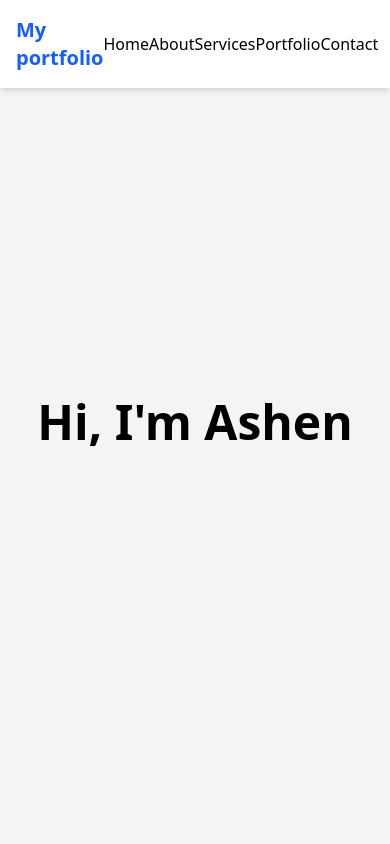
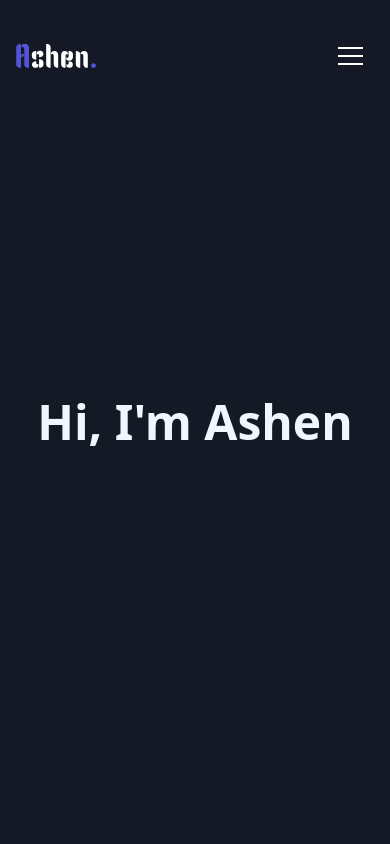
Before and after one commit to KavinduAshenSenarath/ashensenarath-portfolio, a React (Vite) app: page / in a window 390 px wide. Shown: the top 844 px of the page. Built offline with nearby package versions, Linux system fonts and the light colour scheme.

Commit message:
feat:add the hamburger menu

```diff
--- a/package.json
+++ b/package.json
@@ -11,6 +11,7 @@
   },
   "dependencies": {
     "@tailwindcss/vite": "^4.1.17",
+    "hamburger-react": "^2.5.2",
     "react": "^19.2.0",
     "react-dom": "^19.2.0",
     "react-scroll": "^1.9.3",
--- a/src/components/layout/Navbar.jsx
+++ b/src/components/layout/Navbar.jsx
@@ -1,40 +1,42 @@
 import { Link } from "react-scroll";
+import { Sling as Hamburger } from 'hamburger-react';
+import React, { useState } from "react";
 
 function Navbar() {
+    const [isOpen, setOpen] = useState(false);
     return (
+        <div>
+            < nav className=" fixed w-full  top-0 left-0 z-50 bg-[#151925] px-4 py-4 flex justify-between items-center" >
+                <img src='logo-m.svg' alt='logo' className='w-20 h-20 top-0 cursor-pointer' />
+                <Hamburger
+                    toggled={isOpen}
+                    toggle={setOpen}
+                    color='#ffffff'
+                    size={25}
+                />
+            </nav >
 
-        <nav className="fixed top-0 left-0 w-full bg-white shadow-md z-50">
-            <div className="max-w-7xl mx-auto flex justify-between items-center p-4">
-
-                <h1 className='text-xl font-bold text-blue-600'>My portfolio</h1>
-                <div classname='space-x-6'>
-                    <Link to="hero" smoth={true} duration={500} offset={-80} className="cursor-pointer hover:text-blue-600">
+            {isOpen && (
+                <div className="fixed top-16 right-4 text-center bg-[#1c2030] text-white rounded-lg shadow-lg py-4 px-6 flex flex-col gap-4  mt-2 w-50 z-70">
+                    <a href="#home" onClick={() => setOpen(false)} className="text-base hover:text-[#5254D8]">
                         Home
-                    </Link>
-                    <Link to="about" smooth={true} duration={500} offset={-80}
-                        className="cursor-pointer hover:text-blue-600">
+                    </a>
+                    <a href="#about" onClick={() => setOpen(false)} className="text-base hover:text-[#5254D8]">
                         About
-                    </Link>
-
-                    <Link to="services" smooth={true} duration={500} offset={-80}
-                        className="cursor-pointer hover:text-blue-600">
+                    </a>
+                    <a href="#services" onClick={() => setOpen(false)} className="text-base hover:text-[#5254D8]">
                         Services
-                    </Link>
-
-                    <Link to="portfolio" smooth={true} duration={500} offset={-80}
-                        className="cursor-pointer hover:text-blue-600">
+                    </a>
+                    <a href="#portfolio" onClick={() => setOpen(false)} className="text-base hover:text-[#5254D8]">
                         Portfolio
-                    </Link>
-
-                    <Link to="contact" smooth={true} duration={500} offset={-80}
-                        className="cursor-pointer hover:text-blue-600">
+                    </a>
+                    <a href="#contact" onClick={() => setOpen(false)} className="text-base hover:text-[#5254D8]">
                         Contact
-                    </Link>
+                    </a>
                 </div>
-            </div>
-        </nav>
+            )}
 
 
-
+        </div>
     )
 } export default Navbar;
--- a/src/components/sections/Hero.jsx
+++ b/src/components/sections/Hero.jsx
@@ -2,8 +2,8 @@ function Hero() {
 
 
     return (
-        <section id="hero" className="h-screen flex items-center justify-center bg-gray-100">
-            <h1 className="text-5xl font-bold">Hi, I'm Ashen</h1>
+        <section id="hero" className="h-screen flex items-center justify-center bg-[#151925]">
+            <h1 className="text-5xl font-bold text-blue-50">Hi, I'm Ashen</h1>
         </section>
     )
 }
```
Also changed, not shown: public/logo-m.svg (added), 1 other file (tests, documents, lock files or other folders).
